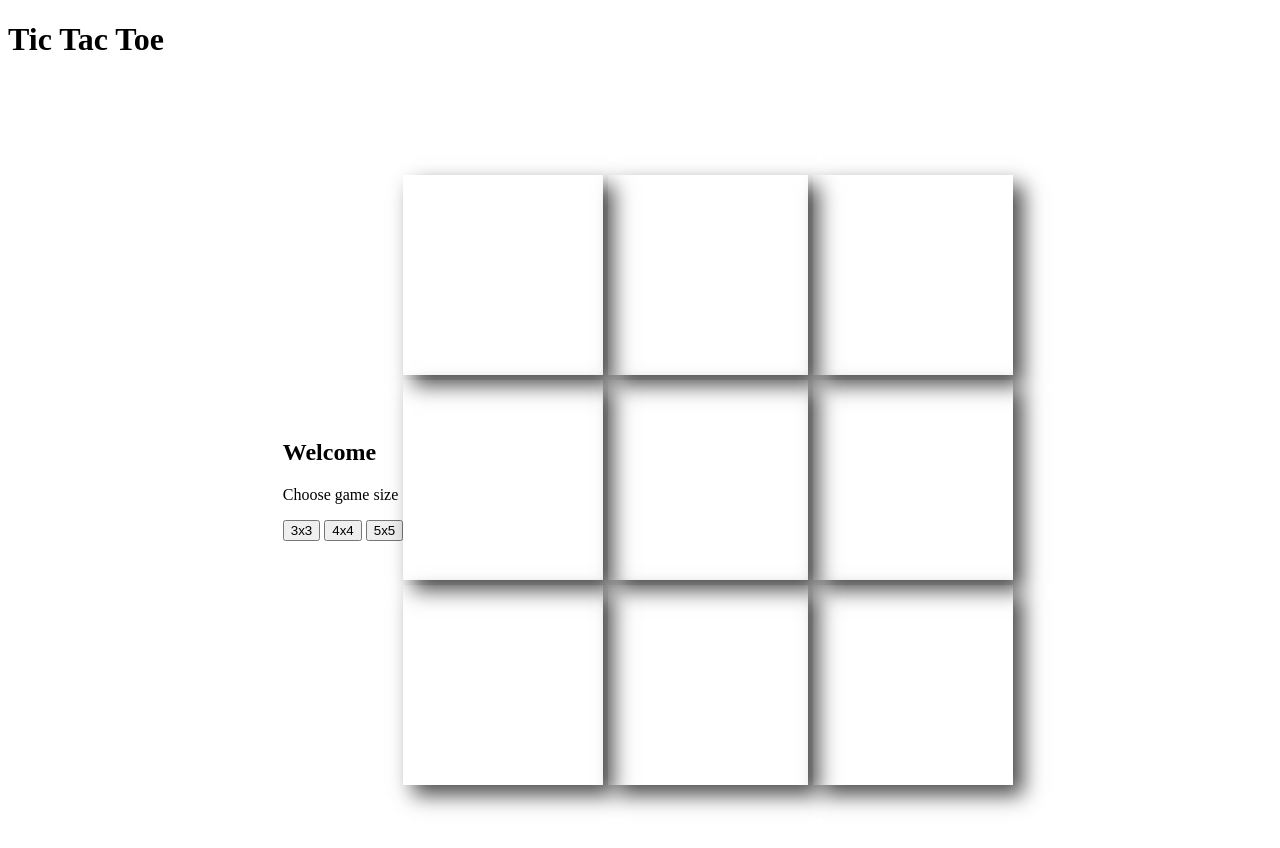
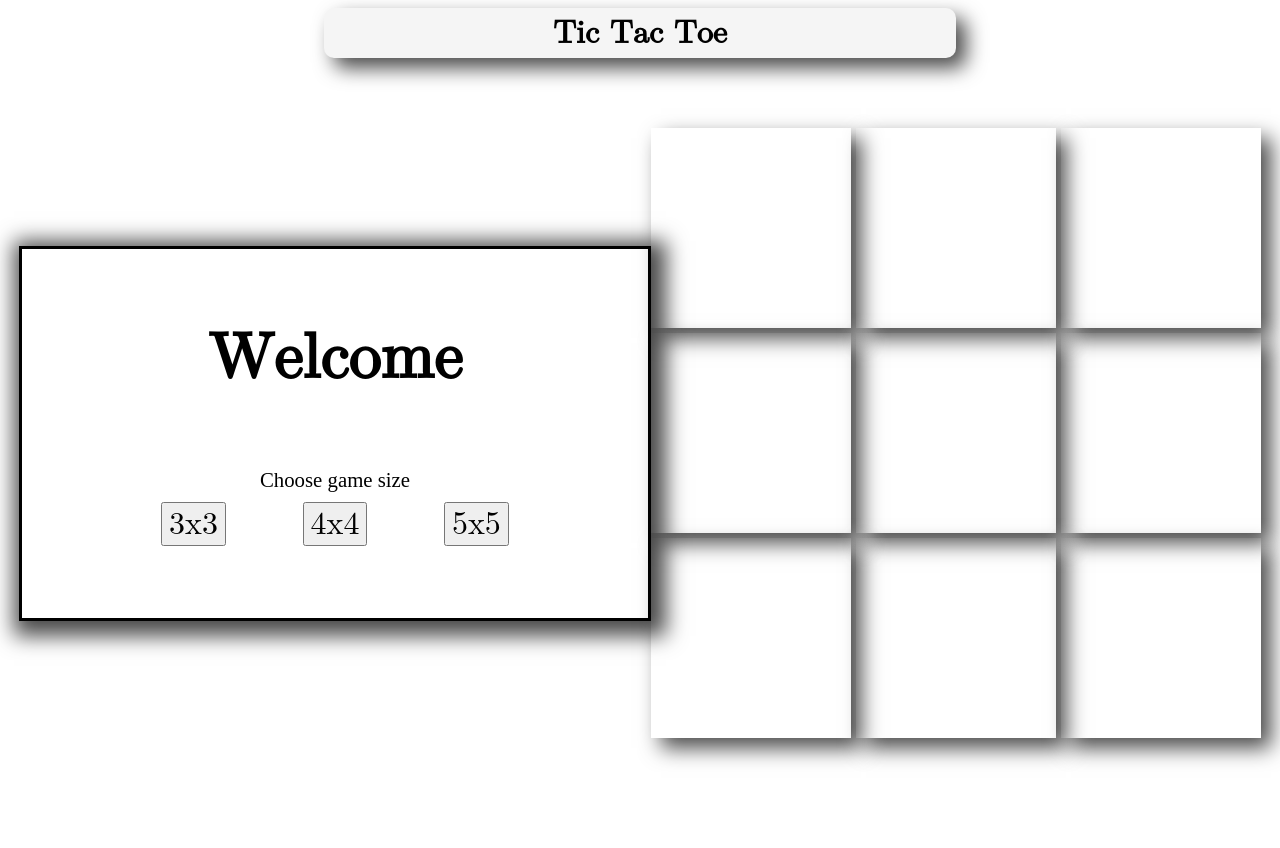
Before and after one commit to lucas9121/tic-tac-toe, a plain HTML site: page index.html in a window 1280 px wide. After the commit the page ends 816 px from the top, so only its background shows below. Drawn offline with Linux system fonts and the light colour scheme.

Commit message:
adding css

```diff
--- a/css/style.css
+++ b/css/style.css
@@ -3,13 +3,83 @@
     box-sizing: border-box;
 }
 
+body{
+    height: 100vh;
+    widows: 100vw;
+}
+
+header {
+    width: 50%;
+    height: 50px;
+    display: flex;
+    align-items: center;
+    justify-content: center;
+    box-shadow: 10px 10px 20px 0px #000000b5;
+    background: whitesmoke;
+    border-radius: 10px;
+    margin: 0 auto;
+}
+
+header > h1 {
+    margin: 0;
+    font-family: math;
+}
+
+.start{
+    border: solid;
+    height: 50%;
+    width: 50%;
+    display: flex;
+    flex-direction: column;
+    align-items: center;
+    justify-content: space-evenly;
+    box-shadow: 5px 5px 20px 10px #000000b5;
+}
+
+.start > h2 {
+    margin: 0;
+    font-size: 4em;
+    font-family: math;
+}
+
+.gameChoice{
+    width: 80%;
+    display: flex;
+    flex-direction: column;
+    justify-content: space-evenly;
+    align-items: center;
+    gap: 10px;
+}
+
+.gameChoice > p {
+    margin: 0;
+    font-size: 1.3em;
+}
+
+.buttons{
+    display: flex;
+    width: 100%;
+    justify-content: space-evenly;
+}
+
+.buttons > button {
+    font-size: 2em;
+    font-family: math;
+}
+
+.buttons > button:hover {
+    cursor: pointer;
+    color: red;
+}
+
 main{
-    height: 100vh;
-    width: 100vw;
+    height: calc(100vh - 50px);
+    width: 100%;
     display: flex;
     align-items: center;
     justify-content: center;
     position: relative;
+    margin: 0 auto;
 }
 
 .screen{
```
